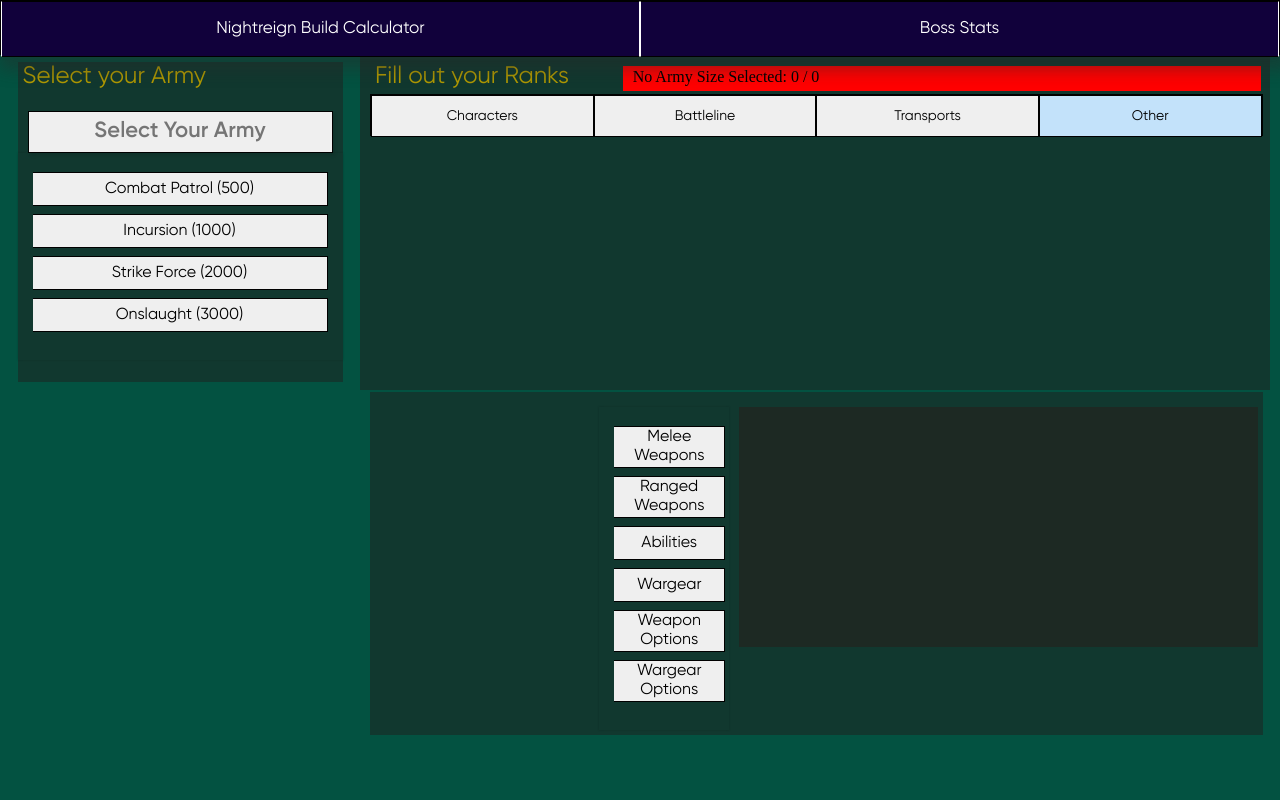
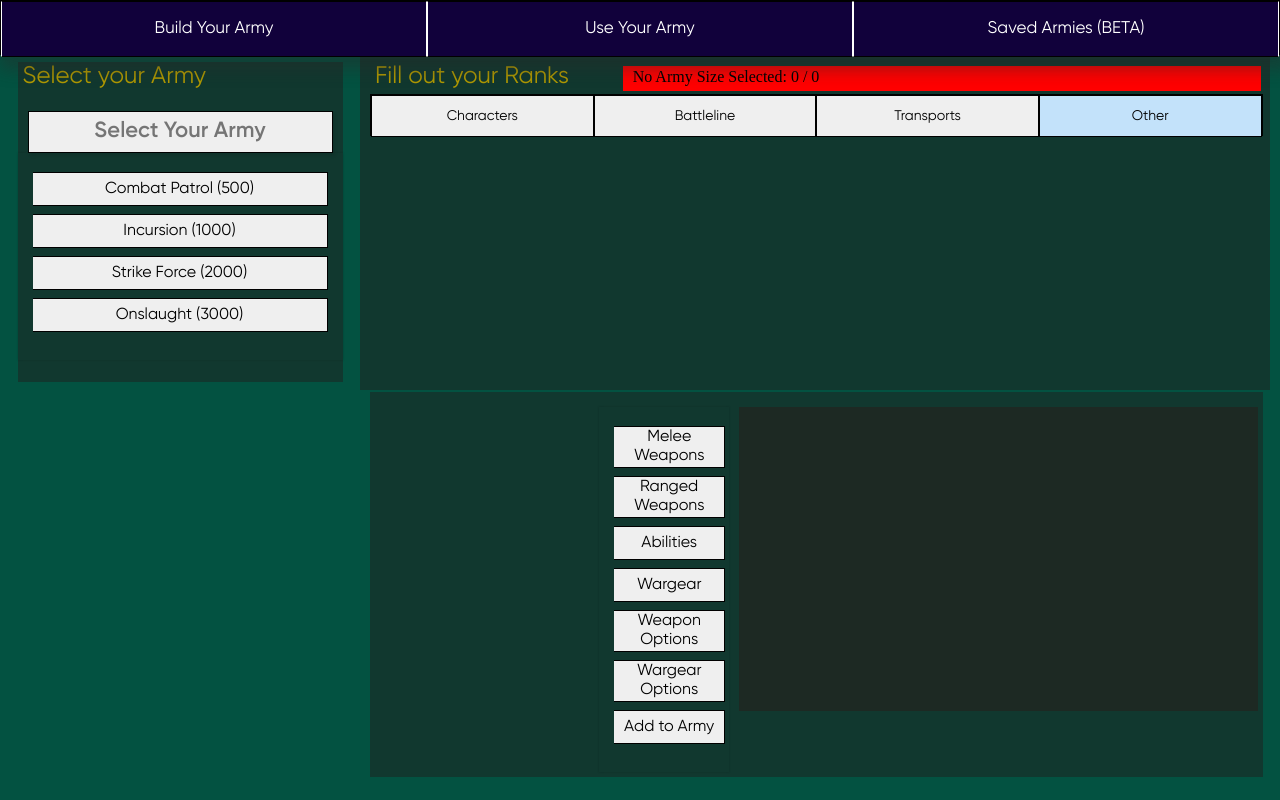
Before and after one commit to NLanese/the-codex, a Next.js app: page /showcases/projects/warhammer in a window 1280 px wide. Shown: the top 800 px of the page. Built offline with nearby package versions, Linux system fonts and the light colour scheme.

Commit message:
add to army button added, header changed

```diff
--- a/OstrichComponents/Forms/FormMultipleChoice.js
+++ b/OstrichComponents/Forms/FormMultipleChoice.js
@@ -169,9 +169,18 @@ export const FormMultipleChoice = ({
                 else{
                     tag = input.tag
                 }
+
+                if (input.onPress){
+                    input.onPress(tag)
+                }
             }
-            if (fieldObj?.onChange){                 // Fires FieldObj Function if present
-                fieldObj.onChange(tag, fieldObj)
+            if (!input.doesNotDireParent){
+                if (fieldObj?.onChange){                 // Fires FieldObj Function if present
+                    fieldObj.onChange(tag, fieldObj)
+                }
+            }
+            else{
+                return
             }
 
             // Single Answer
--- a/components/global/headerBar.js
+++ b/components/global/headerBar.js
@@ -94,6 +94,26 @@ export const HeaderBar = ({
                 {
                     title: "Boss Stats",
                     onClick: (() => setActiveTabBar("Boss"))
+                },
+                {
+                    title: "Saved Relic Lineups (BETA)",
+                    onClick: (() => setActiveTabBar("Boss"))
+                }
+            ]
+        }
+        else if (directory === "Warhammer"){
+            return [
+                {
+                    title: "Build Your Army",
+                    onClick: (() => setActiveTabBar("Main"))
+                },
+                {
+                    title: "Use Your Army",
+                    onClick: (() => setActiveTabBar("Boss"))
+                },
+                {
+                    title: "Saved Armies (BETA)",
+                    onClick: (() => setActiveTabBar("Boss"))
                 }
             ]
         }
--- a/pages/showcases/projects/warhammer.js
+++ b/pages/showcases/projects/warhammer.js
@@ -41,7 +41,7 @@ export default function Warhammer() {
 
 // Directory and Tab
 const [directory, setDirectory] = useAtom(directoryDataState)
-setDirectory("Nightreign")
+setDirectory("Warhammer")
 const [currentTab, setCurrentTab] = useAtom(tabBarState)
     useEffect(() => {
         if (currentTab === "Boss" || currentTab === "Maps"){
@@ -360,7 +360,7 @@ function UnitCard({
                         <div style={{display: 'flex', flex: 2}}>
                             {renderUnitDetailSelections(shownDetails)}
                         </div>
-                        <div style={{display: 'flex', flex: 8, backgroundColor: wornViridium, flexDirection: 'column', justifyContent: 'space-evenly', maxHeight: '30vh', overflow: 'scroll'}}>
+                        <div style={{display: 'flex', flex: 8, backgroundColor: wornViridium, flexDirection: 'column', justifyContent: 'space-evenly', maxHeight: '38vh', overflow: 'scroll'}}>
                             {renderDetails(unit)}
                         </div>
                     </div>
@@ -424,7 +424,8 @@ function UnitCard({
                     template: "tabs",
                     value: shownDetails,
                     options: [
-                        "Melee Weapons", "Ranged Weapons", "Abilities", "Wargear", "Weapon Options", "Wargear Options"
+                        "Melee Weapons", "Ranged Weapons", "Abilities", "Wargear", "Weapon Options", "Wargear Options",
+                        {tag: "Add to Army", doesNotFireParent: true, onPress: (tag) => console.log(tag)}
                     ]
                 }}
             />
```
